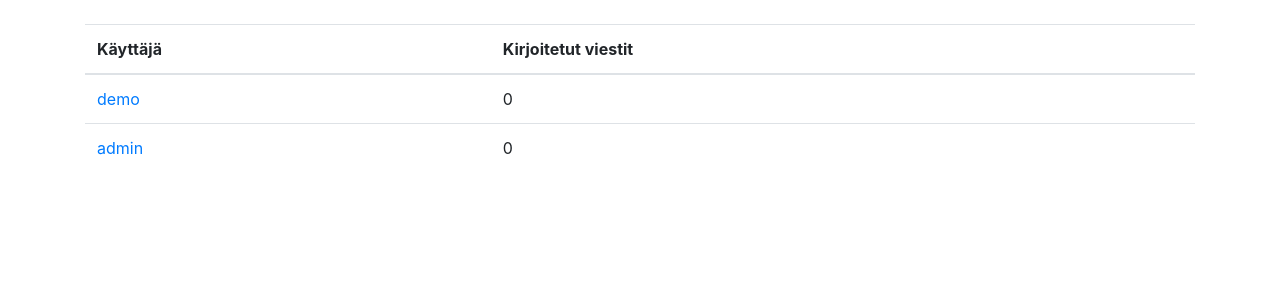
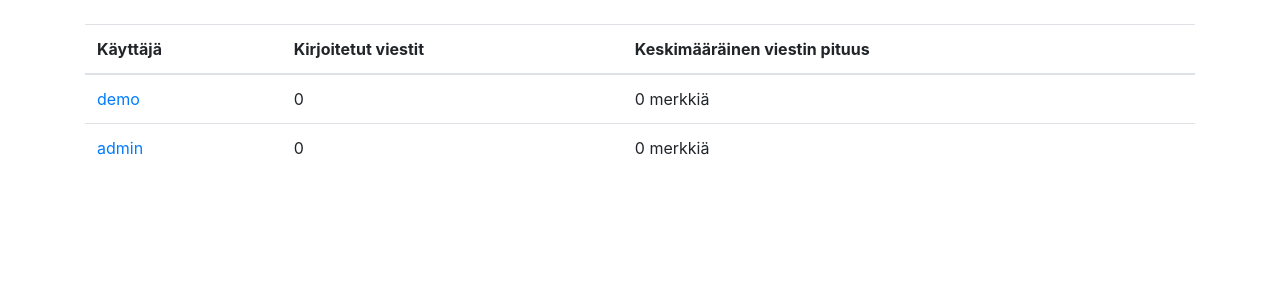
Before and after one commit to mjaakko/viestiseina, a Flask app: page /users in a window 1280 px wide. Shown: the part 56-356 px from the top of the page. Run offline with Flask 2, Linux system fonts and the light colour scheme; data comes from the database, SQL or seed files in the repository; data that the repository does not hold is empty; some libraries are stand-ins or nearby versions.

Commit message:
Show average post length on user index

```diff
--- a/application/templates/auth/list.html
+++ b/application/templates/auth/list.html
@@ -6,6 +6,7 @@
 			<tr>
 				<th scope="col">Käyttäjä</th>
 				<th scope="col">Kirjoitetut viestit</th>
+				<th scope="col">Keskimääräinen viestin pituus</th>
 			</tr>
 		</thead>
 		<tbody>
@@ -13,6 +14,7 @@
 			<tr>
 				<td><a href="{{ url_for('user_view', user_id = user.id) }}">{{ user.name }}</a></td>
 				<td>{{ user.get_post_count() }}</td>
+				<td>{{ user.get_average_post_length() }} merkkiä</td>
 			</tr>
 			{% endfor %}
 		</tbody>
```
